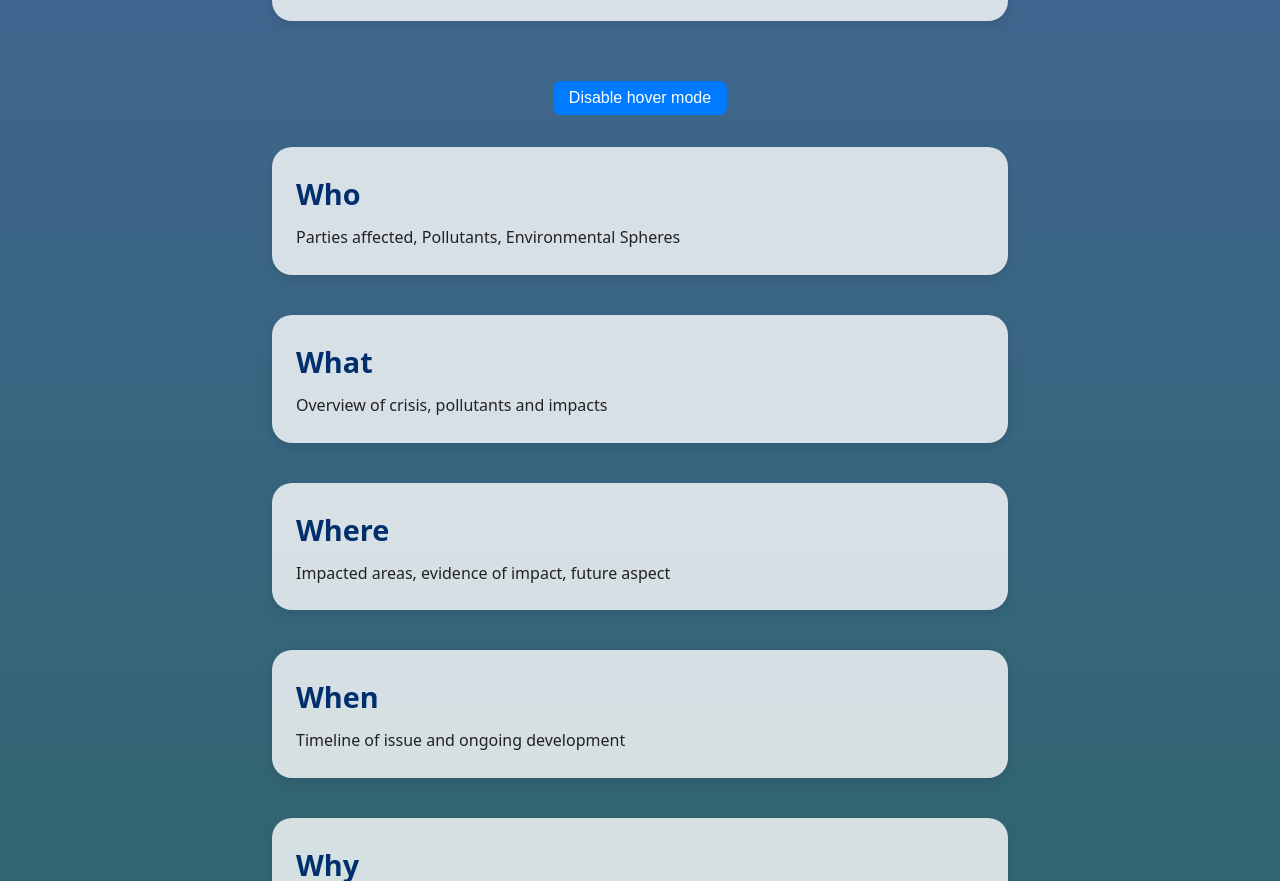
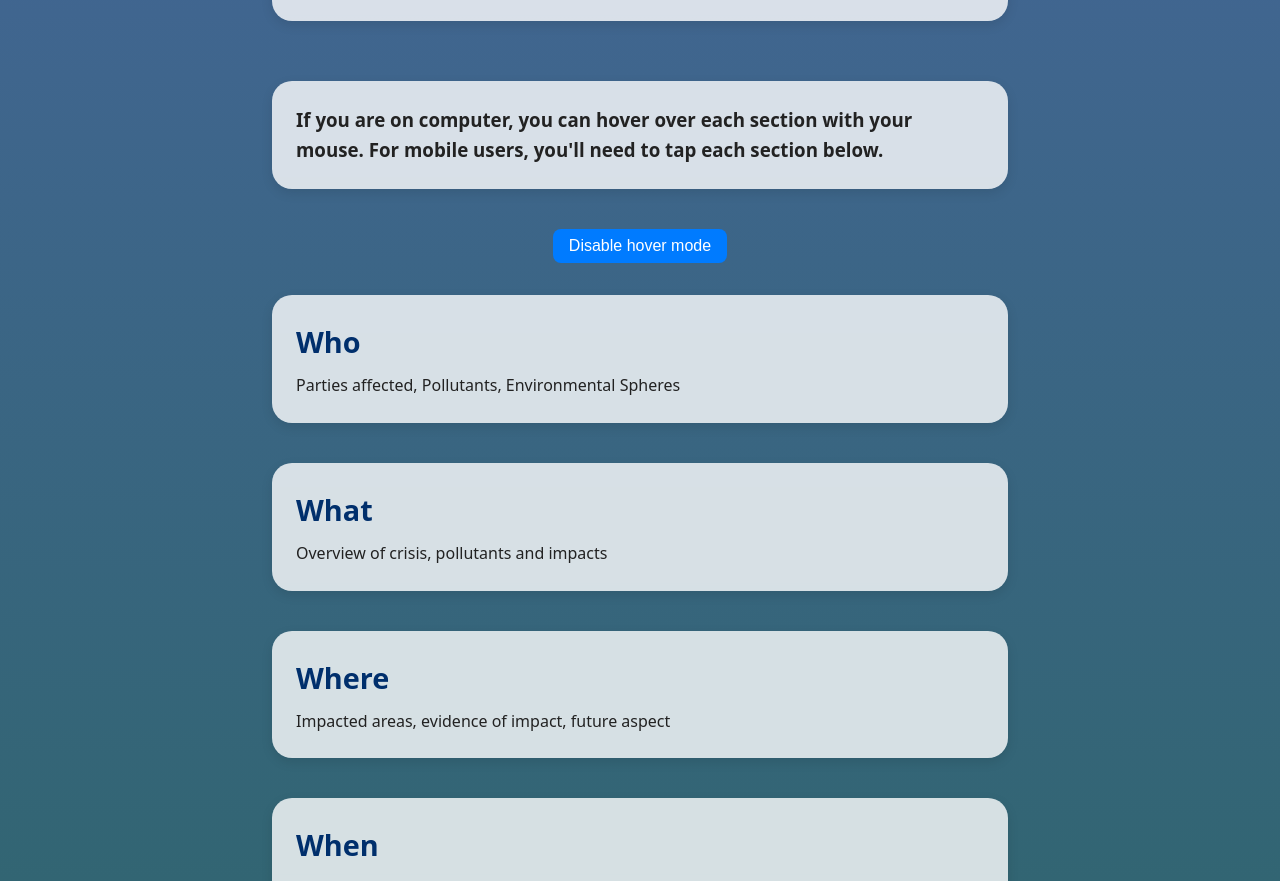
Before and after one commit to Dinguart/Dinguart.github.io, a plain HTML site: page index.html in a window 1280 px wide. Shown: the part 913-1794 px from the top of the page. Drawn offline with Linux system fonts and the light colour scheme.

Commit message:
Notified users of the hover button to reduce confusion.

```diff
--- a/css/style.css
+++ b/css/style.css
@@ -185,6 +185,16 @@ footer {
   overflow-wrap: break-word;
 }
 
+/* update section (for after I pushed to github) */
+#button-navigation {
+  margin-bottom: 2.5rem;
+  background-color: rgba(255, 255, 255, 0.8);
+  padding: 1.5rem;
+  border-radius: 20px;
+  box-shadow: 0 4px 12px rgba(0, 0, 0, 0.1);
+  backdrop-filter: blur(3px);
+}
+
 /* for mobile compatibility */
 @media (max-width: 600px) {
   body {
--- a/index.html
+++ b/index.html
@@ -45,6 +45,10 @@
       <text x="400" y="105" text-anchor="middle" class="central-text">Water Crisis in Cuba</text>
     </svg>
   </div>
+  </section>
+
+  <section id="button-navigation">
+    <h3>If you are on computer, you can hover over each section with your mouse. For mobile users, you'll need to tap each section below.</h3>
   </section>
 
   <div class="toggle-container">
```
